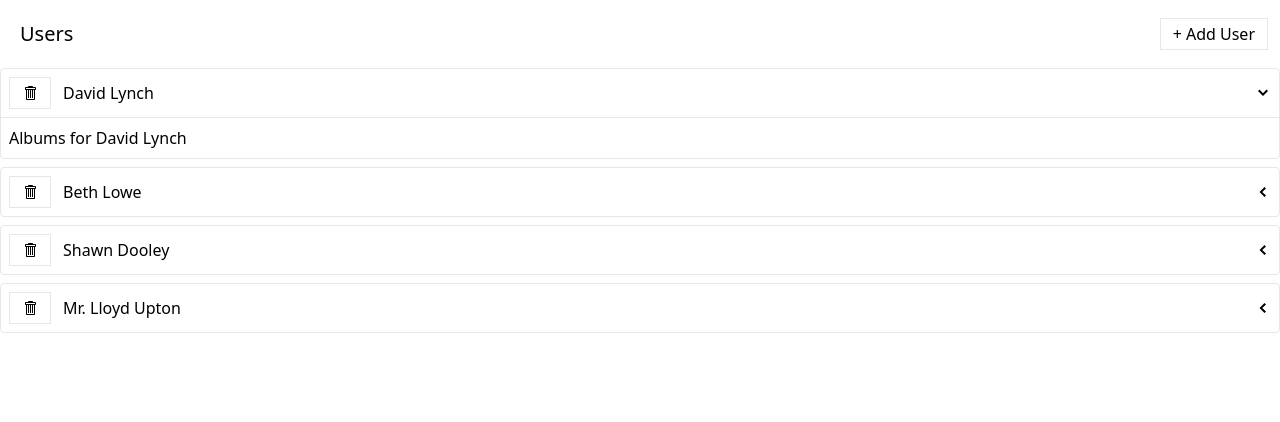
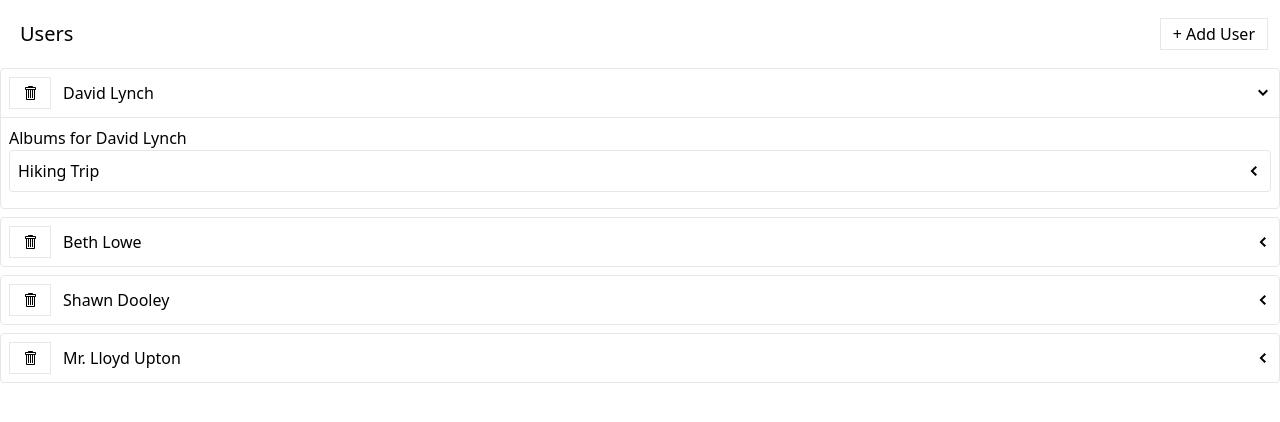
Before and after one commit to blksmk8483/media, a React (Create React App) app: page / in a window 1280 px wide. Both pictures are taken after a click on the element 1263 px from the left and 93 px from the top of the page. Shown: the top 422 px of the page. Built offline with nearby package versions, Linux system fonts and the light colour scheme; data requests are answered from the project's data file.

Commit message:
added the users album list

```diff
--- a/src/components/AlbumsList.js
+++ b/src/components/AlbumsList.js
@@ -1,13 +1,32 @@
 import { useFetchAlbumsQuery } from "../store";
+import Skeleton from './Skeleton';
+import ExpandablePanel from './ExpandablePanel';
+import Button from './Button';
 
 function AlbumsList({ user }) {
     const { data, error, isLoading } = useFetchAlbumsQuery(user);
 
-    console.log(data, error, isLoading);
+    let content;
+    if (isLoading) {
+        content = <Skeleton times={3} />
+    } else if (error) {
+        content = <div>Error loading albums.</div>
+    } else {
+        content = data.map(album => {
+            const header = <div>{album.title}</div>
 
-    return <div>
-        Albums for {user.name}
+            return <ExpandablePanel key={album.id} header={header}>
+                List of photos in the album
+            </ExpandablePanel>
+        });
+    }
+
+    return (
+        <div>
+    <div>Albums for {user.name}</div>
+    <div>{content}</div>
     </div>
+    );
 };
 
 export default AlbumsList
```
